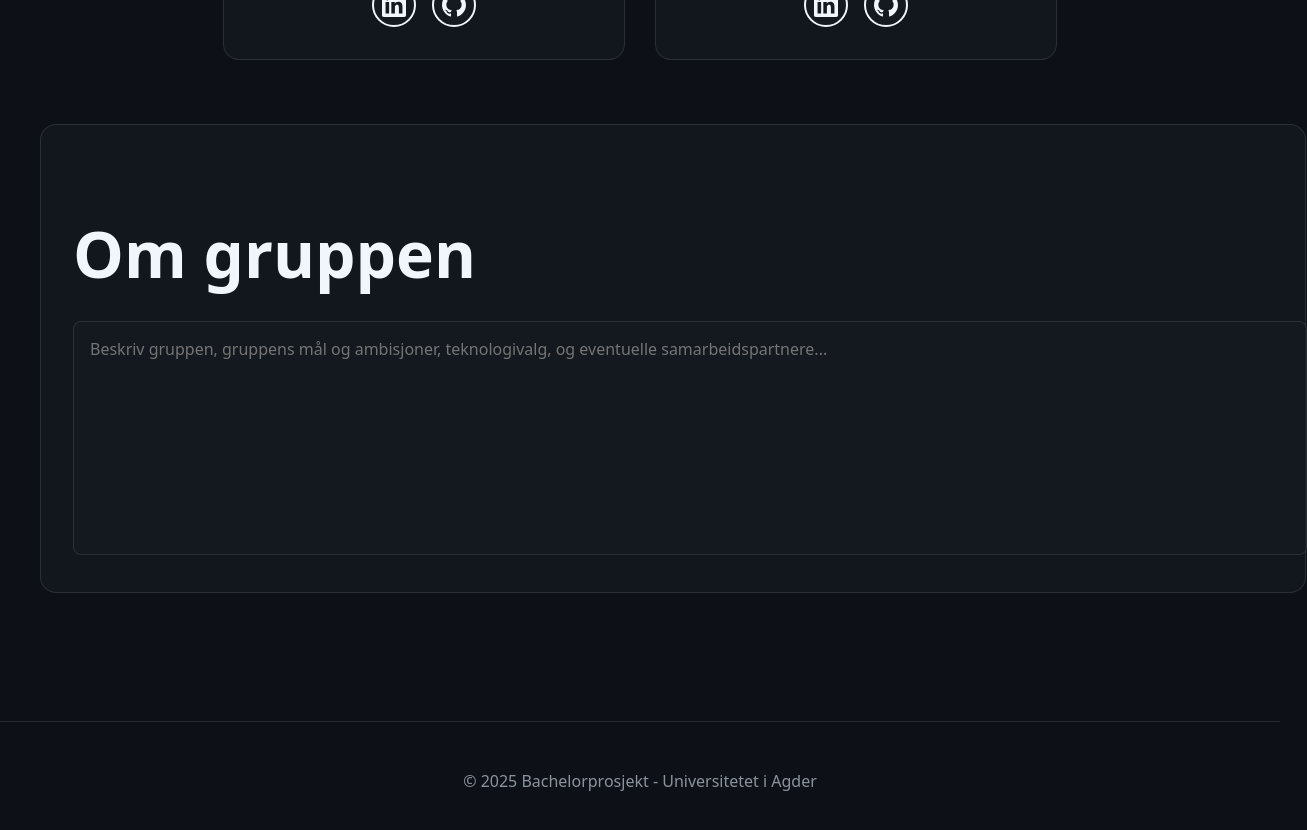
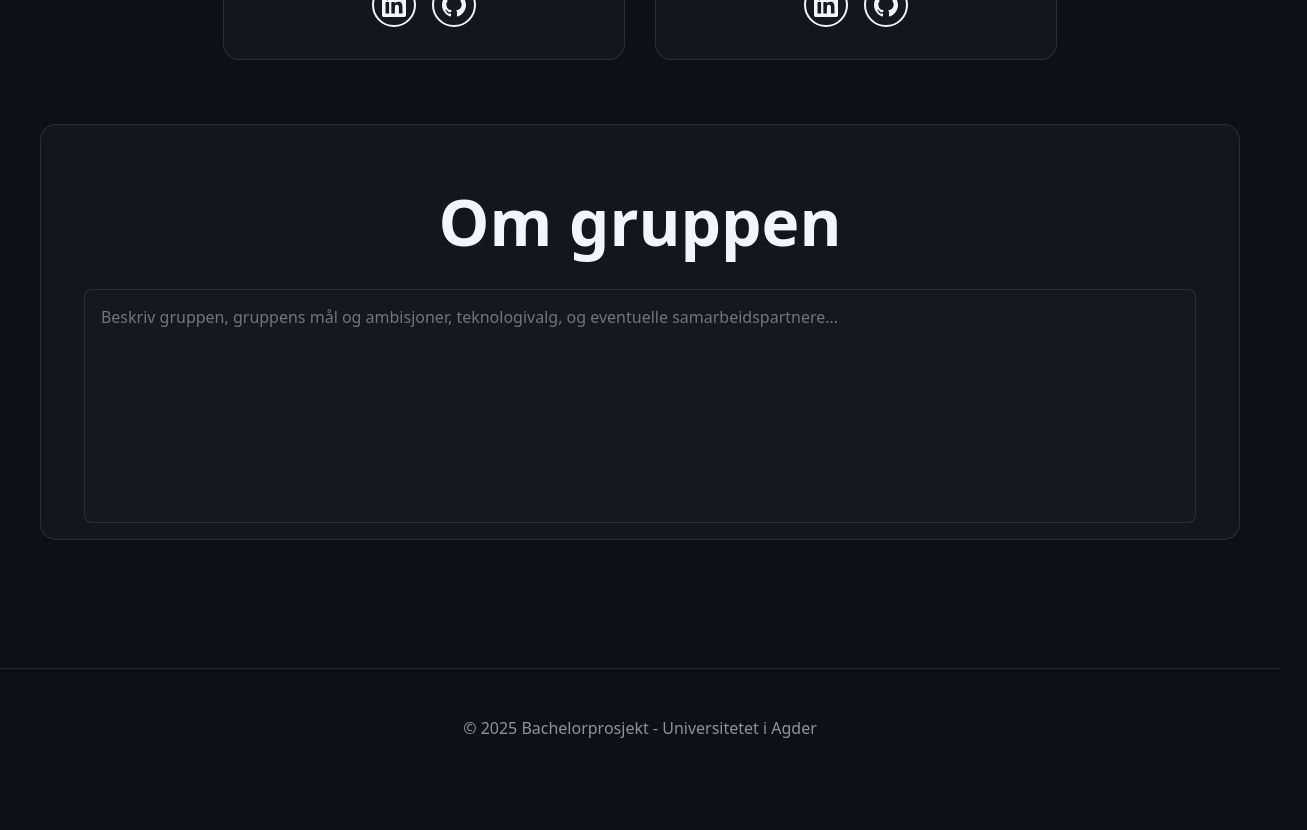
Before and after one commit to FrankUia/reboot, a Next.js app: page / in a window 1280 px wide. Shown: the part 1520-2350 px from the top of the page, 1307 px wide, since content can reach past the window. After the commit the page ends 2307 px from the top, so only its background shows below. Built offline with nearby package versions, Linux system fonts and the light colour scheme.

Commit message:
Ordna smått css på about

```diff
--- a/src/app/page.tsx
+++ b/src/app/page.tsx
@@ -23,14 +23,15 @@ export default function Home() {
       name: "Kata-Loore Tamm",
       role: "Rolle",
       image: "/medlem_bilder/Kata.png",
-      description: "Trives best med prosjekter som involverer hele utviklingsløpet, fra planlegging og databasedesign til implementering av backend og utvikling av frontend.",
+      description:
+        "Trives best med prosjekter som involverer hele utviklingsløpet, fra planlegging og databasedesign til implementering av backend og utvikling av frontend.",
     },
     {
       name: "Stine",
       role: "Rolle",
       image: "/medlem_bilder/stine.JPEG",
-      description: "26 år, har fra tidligere en bachelor i sykepleie. Mine interresser er systemutvikling, databaser, UX design og frontend.",
-
+      description:
+        "26 år, har fra tidligere en bachelor i sykepleie. Mine interresser er systemutvikling, databaser, UX design og frontend.",
     },
     {
       name: "Jørgen",
@@ -42,7 +43,8 @@ export default function Home() {
   ];
 
   // Legg til gruppebeskrivelse her
-  const groupDescription = "Skriv din gruppebeskrivelse her. Beskriv gruppens mål, ambisjoner, teknologivalg, og eventuelle samarbeidspartnere...";
+  const groupDescription =
+    "Skriv din gruppebeskrivelse her. Beskriv gruppens mål, ambisjoner, teknologivalg, og eventuelle samarbeidspartnere...";
 
   return (
     <div>
@@ -50,7 +52,7 @@ export default function Home() {
         <div className="nav-content">
           <span className="nav-brand">Bachelorprosjekt</span>
           <div className="nav-links">
-            <a href="#hjem" className="nav-link">
+            <a href="#" className="nav-link">
               Hjem
             </a>
             <a href="#team" className="nav-link">
@@ -99,8 +101,13 @@ export default function Home() {
                   className="social-link"
                   title="LinkedIn"
                 >
-                  <svg width="24" height="24" viewBox="0 0 24 24" fill="currentColor">
-                    <path d="M20.447 20.452h-3.554v-5.569c0-1.328-.027-3.037-1.852-3.037-1.853 0-2.136 1.445-2.136 2.939v5.667H9.351V9h3.414v1.561h.046c.477-.9 1.637-1.85 3.37-1.85 3.601 0 4.267 2.37 4.267 5.455v6.286zM5.337 7.433c-1.144 0-2.063-.926-2.063-2.065 0-1.138.92-2.063 2.063-2.063 1.14 0 2.064.925 2.064 2.063 0 1.139-.925 2.065-2.064 2.065zm1.782 13.019H3.555V9h3.564v11.452zM22.225 0H1.771C.792 0 0 .774 0 1.729v20.542C0 23.227.792 24 1.771 24h20.451C23.2 24 24 23.227 24 22.271V1.729C24 .774 23.2 0 22.222 0h.003z"/>
+                  <svg
+                    width="24"
+                    height="24"
+                    viewBox="0 0 24 24"
+                    fill="currentColor"
+                  >
+                    <path d="M20.447 20.452h-3.554v-5.569c0-1.328-.027-3.037-1.852-3.037-1.853 0-2.136 1.445-2.136 2.939v5.667H9.351V9h3.414v1.561h.046c.477-.9 1.637-1.85 3.37-1.85 3.601 0 4.267 2.37 4.267 5.455v6.286zM5.337 7.433c-1.144 0-2.063-.926-2.063-2.065 0-1.138.92-2.063 2.063-2.063 1.14 0 2.064.925 2.064 2.063 0 1.139-.925 2.065-2.064 2.065zm1.782 13.019H3.555V9h3.564v11.452zM22.225 0H1.771C.792 0 0 .774 0 1.729v20.542C0 23.227.792 24 1.771 24h20.451C23.2 24 24 23.227 24 22.271V1.729C24 .774 23.2 0 22.222 0h.003z" />
                   </svg>
                 </a>
                 <a
@@ -110,8 +117,13 @@ export default function Home() {
                   className="social-link"
                   title="GitHub"
                 >
-                  <svg width="24" height="24" viewBox="0 0 24 24" fill="currentColor">
-                    <path d="M12 0c-6.626 0-12 5.373-12 12 0 5.302 3.438 9.8 8.207 11.387.599.111.793-.261.793-.577v-2.234c-3.338.726-4.033-1.416-4.033-1.416-.546-1.387-1.333-1.756-1.333-1.756-1.089-.745.083-.729.083-.729 1.205.084 1.839 1.237 1.839 1.237 1.07 1.834 2.807 1.304 3.492.997.107-.775.418-1.305.762-1.604-2.665-.305-5.467-1.334-5.467-5.931 0-1.311.469-2.381 1.236-3.221-.124-.303-.535-1.524.117-3.176 0 0 1.008-.322 3.301 1.23.957-.266 1.983-.399 3.003-.404 1.02.005 2.047.138 3.006.404 2.291-1.552 3.297-1.23 3.297-1.23.653 1.653.242 2.874.118 3.176.77.84 1.235 1.911 1.235 3.221 0 4.609-2.807 5.624-5.479 5.921.43.372.823 1.102.823 2.222v3.293c0 .319.192.694.801.576 4.765-1.589 8.199-6.086 8.199-11.386 0-6.627-5.373-12-12-12z"/>
+                  <svg
+                    width="24"
+                    height="24"
+                    viewBox="0 0 24 24"
+                    fill="currentColor"
+                  >
+                    <path d="M12 0c-6.626 0-12 5.373-12 12 0 5.302 3.438 9.8 8.207 11.387.599.111.793-.261.793-.577v-2.234c-3.338.726-4.033-1.416-4.033-1.416-.546-1.387-1.333-1.756-1.333-1.756-1.089-.745.083-.729.083-.729 1.205.084 1.839 1.237 1.839 1.237 1.07 1.834 2.807 1.304 3.492.997.107-.775.418-1.305.762-1.604-2.665-.305-5.467-1.334-5.467-5.931 0-1.311.469-2.381 1.236-3.221-.124-.303-.535-1.524.117-3.176 0 0 1.008-.322 3.301 1.23.957-.266 1.983-.399 3.003-.404 1.02.005 2.047.138 3.006.404 2.291-1.552 3.297-1.23 3.297-1.23.653 1.653.242 2.874.118 3.176.77.84 1.235 1.911 1.235 3.221 0 4.609-2.807 5.624-5.479 5.921.43.372.823 1.102.823 2.222v3.293c0 .319.192.694.801.576 4.765-1.589 8.199-6.086 8.199-11.386 0-6.627-5.373-12-12-12z" />
                   </svg>
                 </a>
               </div>
--- a/src/app/styles.css
+++ b/src/app/styles.css
@@ -228,20 +228,26 @@ body {
   margin: 0 auto;
 }
 
-.about-section {
+ .about-section {
   background: var(--card-bg);
   border-radius: 1rem;
-  padding: 2rem;
   border: 1px solid var(--border-color);
   margin-bottom: 4rem;
-  width: 100%;
-  max-width: none;
+  display: flex;
+  flex-direction: column;
+  align-items: center;
+  justify-content: center;
+  margin-left: auto;
+  margin-right: auto;
 }
 
 .about-section .textarea {
-  width: 100%;
+  width: 90%;
   min-height: 200px;
   font-size: 1rem;
+  margin-bottom: 1rem;
+  margin-left: 1rem;
+  margin-right: 1rem;
 }
 
 @media (max-width: 768px) {
```
